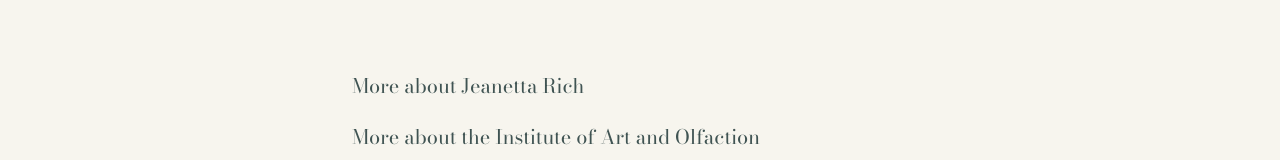
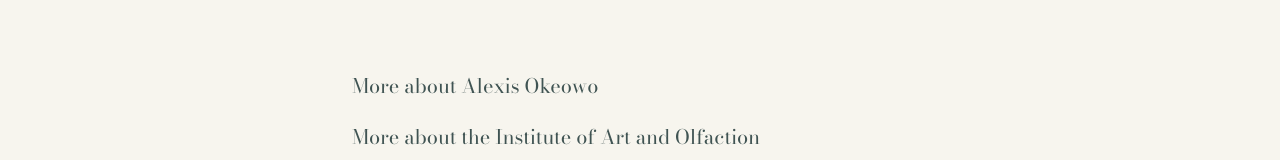
Before and after one commit to MeganParadowski1/volta, a Next.js app: page /pitch in a window 1280 px wide. Shown: the part 522-682 px from the top of the page. Built offline with nearby package versions, Linux system fonts and the light colour scheme; a web font is replaced by a local one.

Commit message:
Change out Jeanetta

```diff
--- a/pages/pitch.js
+++ b/pages/pitch.js
@@ -6,10 +6,10 @@
   return (
     <Layout>
       <div className={styles.container}>
-        <img className={styles.pitch} src="MythologyPitchJeanetta.png" />
+        <img className={styles.pitch} src="MythologyPitchAlexis.png" />
         <div className={styles.subtext}>
-          <a href="https://jeanettarich.cargo.site/About" target="_blank">
-            More about Jeanetta Rich
+          <a href="https://www.alexisokeowo.com/" target="_blank">
+            More about Alexis Okeowo
           </a>
           <a
             href="https://artandolfaction.com/"
```
Also changed, not shown: 1 other file (tests, documents, lock files or other folders).
